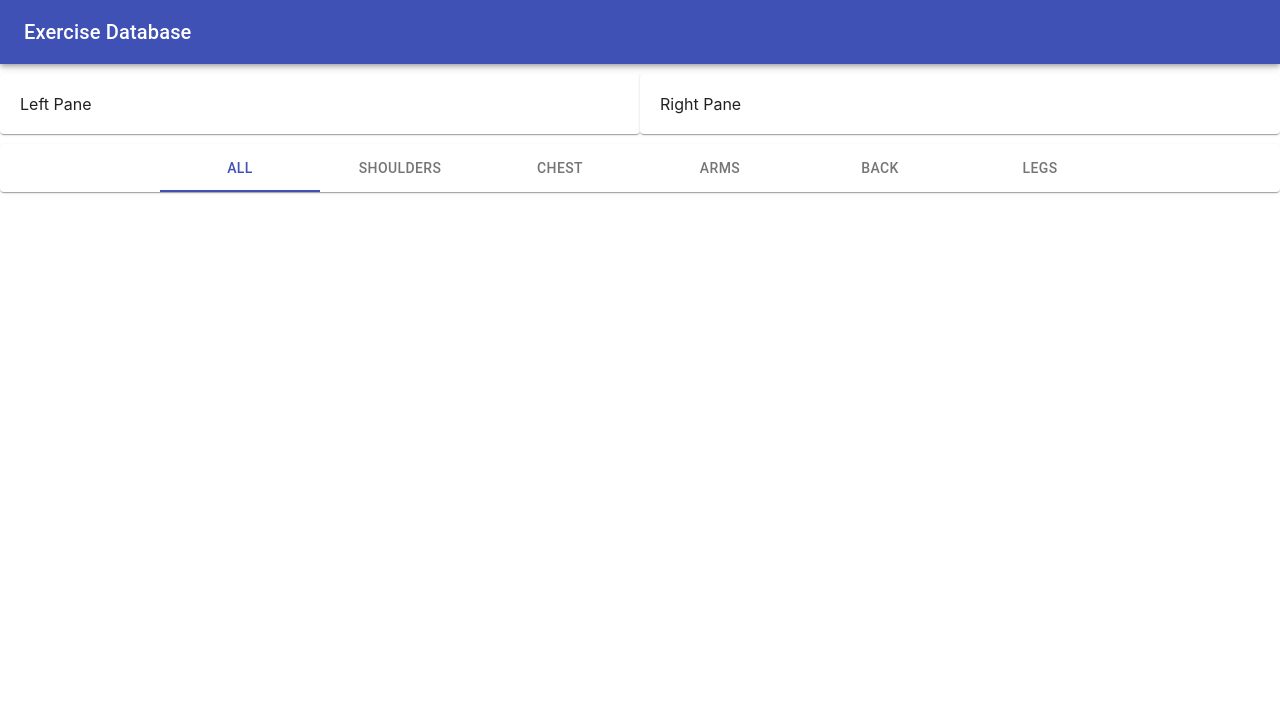
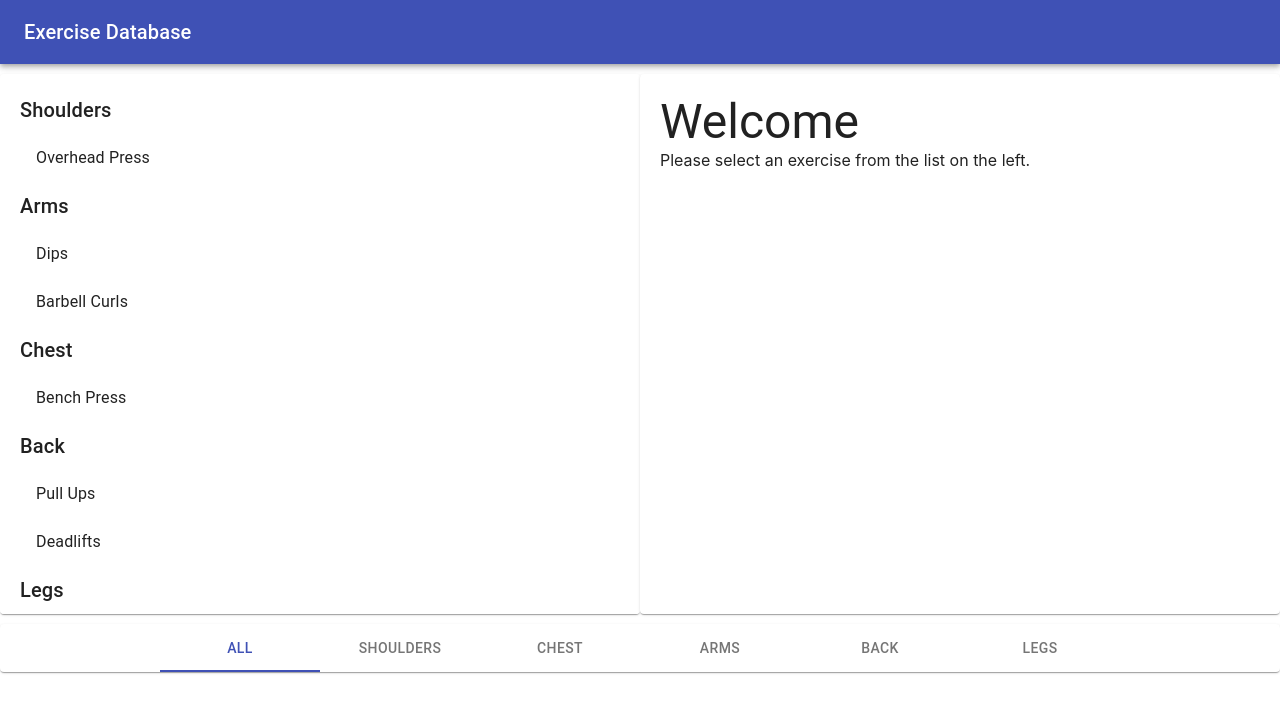
Before and after one commit to DonCastillo/exercise-database, a React (Create React App) app: page / in a window 1280 px wide. Shown: the top 712 px of the page. Built offline with nearby package versions, Linux system fonts and the light colour scheme.

Commit message:
added exercises pane

```diff
--- a/src/Components/Exercises/index.js
+++ b/src/Components/Exercises/index.js
@@ -1,26 +1,59 @@
-import { Grid, Paper } from "@material-ui/core"
-import LeftPane from "./LeftPane"
-import RightPane from "./RightPane"
-import React from "react"
+import {
+	Grid,
+	List,
+	ListItem,
+	Paper,
+	Typography,
+	ListItemText,
+} from "@material-ui/core";
+import React from "react";
 
 const styles = {
 	Paper: {
-        padding:20,
-        marginTop:10,
-        marginBottom:10
-    }
-}
+		padding: 20,
+		marginTop: 10,
+		marginBottom: 10,
+        height: 500,
+        overflowY: "auto"
+	},
+};
 
-export default props =>
+export default ({ exercises }) => (
 	<Grid container>
 		<Grid item sm>
 			<Paper style={styles.Paper}>
-                Left Pane
+				{exercises.map(([group, exercises]) => {
+					return (
+						<>
+							<Typography
+								variant="h6"
+								style={{ textTransform: "capitalize" }}
+							>
+								{group}
+							</Typography>
+							<List component="ul">
+								{exercises.map(({title}) => {
+									return (
+										<ListItem button>
+											<ListItemText primary={title} />
+										</ListItem>
+									);
+								})}
+							</List>
+						</>
+					);
+				})}
 			</Paper>
 		</Grid>
 		<Grid item sm>
 			<Paper style={styles.Paper}>
-                Right Pane
+                <Typography variant="h3">
+                    Welcome
+                </Typography>
+                <Typography variant="subtitle" style={{marginTop: 30}}>
+                    Please select an exercise from the list on the left.
+                </Typography>
             </Paper>
 		</Grid>
 	</Grid>
+);
```
Lines whose indentation alone changed are shown as unchanged.
